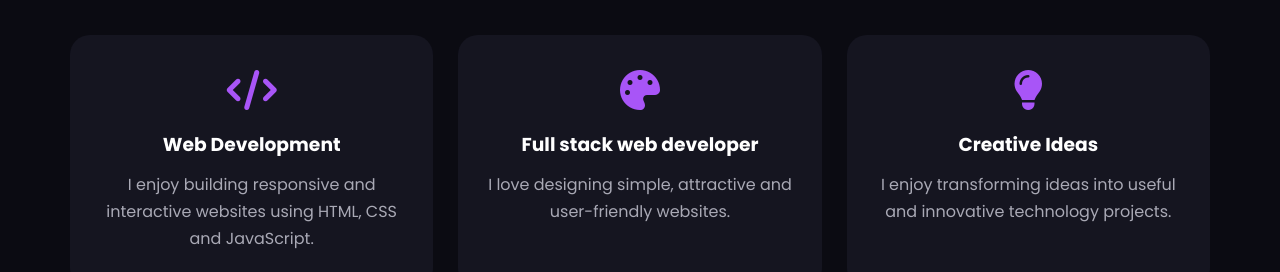
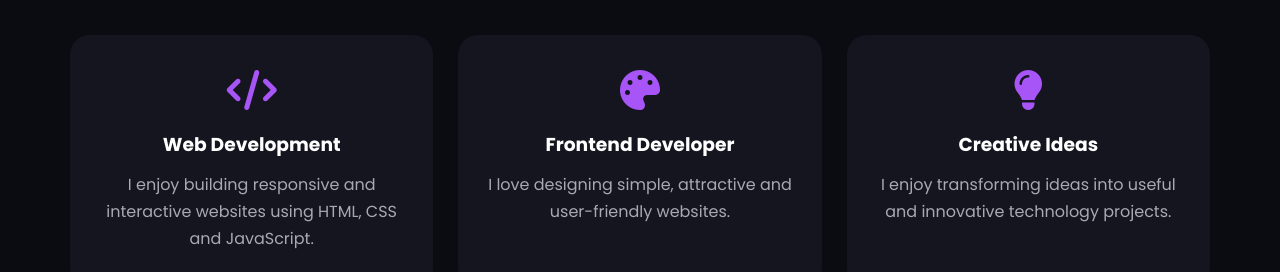
Before and after one commit to Yashmitha2007/portfolio, a plain HTML site: page index.html in a window 1280 px wide. Shown: the part 1000-1272 px from the top of the page. Drawn offline with Linux system fonts and the light colour scheme.

```diff
--- a/index.html
+++ b/index.html
@@ -126,7 +126,7 @@
 
             <i class="fas fa-palette"></i>
 
-            <h3> Full stack web developer </h3>
+            <h3> Frontend Developer </h3>
 
             <p>
                 I love designing simple, attractive and
```
